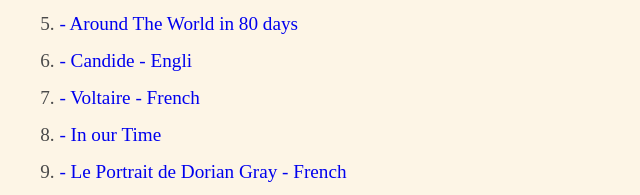
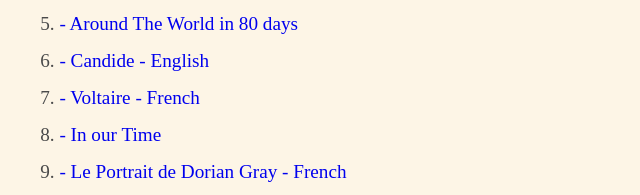
Before and after one commit to ivairosouza/Free-Books-in-HTML, a plain HTML site: page docs/index.html in a window 1280 px wide. Shown: the part 303-498 px from the top of the page, 19-659 px from the left. Drawn offline with Linux system fonts and the light colour scheme.

Commit message:
Update index.html

```diff
--- a/docs/index.html
+++ b/docs/index.html
@@ -63,7 +63,7 @@ Here are the books available to Download.
 <li><a href="https://raw.githubusercontent.com/ivairosouza/Free-Books-in-HTML/main/AnneOfGreenGables.zip" download> - Anne of Green Gables</a></li>
 <li><a href="https://raw.githubusercontent.com/ivairosouza/Free-Books-in-HTML/main/AnneOfTheIsland.zip" download> - Anne of The Island</a></li>
 <li><a href="https://raw.githubusercontent.com/ivairosouza/Free-Books-in-HTML/main/AroundTheWorldIn80days.zip" download> - Around The World in 80 days</a></li>
-<li><a href="https://raw.githubusercontent.com/ivairosouza/Free-Books-in-HTML/main/CandideByVoltaire.zip" download> - Candide - Engli</a></li>
+<li><a href="https://raw.githubusercontent.com/ivairosouza/Free-Books-in-HTML/main/CandideByVoltaire.zip" download> - Candide - English</a></li>
 <li><a href="https://raw.githubusercontent.com/ivairosouza/Free-Books-in-HTML/main/CandideByVoltaireFrench.zip" download> - Voltaire - French</a></li>
 <li><a href="https://raw.githubusercontent.com/ivairosouza/Free-Books-in-HTML/main/InOurTime.zip" download> - In our Time</a></li>
 <li><a href="https://raw.githubusercontent.com/ivairosouza/Free-Books-in-HTML/main/LePortraitDeDorianGray.zip" download> - Le Portrait de Dorian Gray - French</a></li>
```
